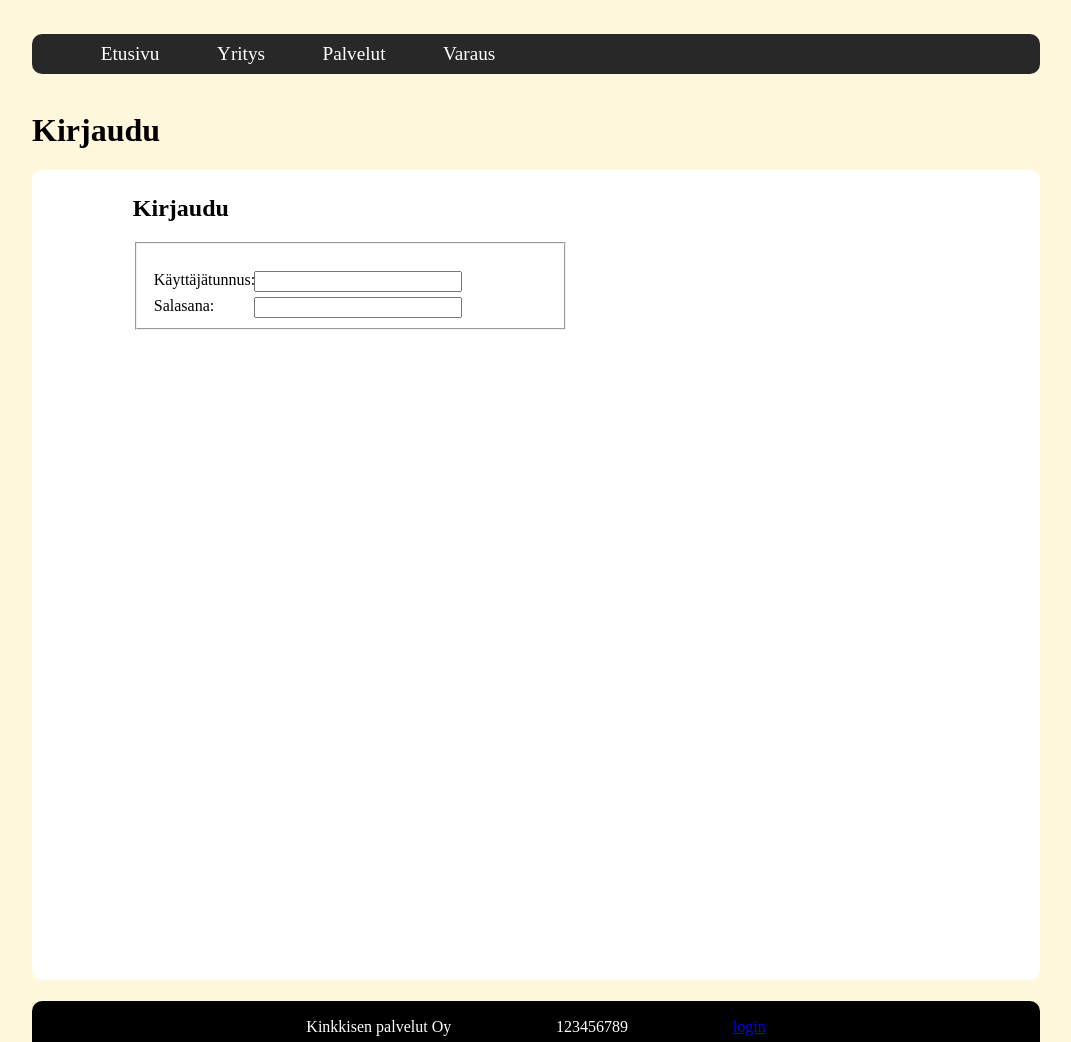
After one commit to cobrelli/tsoha2013, a PHP site: page /login.php in a window 1280 px wide. The commit adds this page. Shown: the whole page, without its empty margins (104-1175 px from the left). Run offline with PHP 8.4, Linux system fonts and the light colour scheme.

Commit message:
kirjautumis sivu

```diff
--- /dev/null
+++ b/PalveluBisnes/login.php
@@ -0,0 +1,27 @@
+
+<?php
+include 'sivunYlaOsa.php';
+?>
+
+<h1>Kirjaudu</h1>
+</header>
+
+<article id ="main">
+    <h2>
+        Kirjaudu
+    </h2>
+
+    <form>
+        <fieldset>
+            <p><label class="kyltti" for="kayttajatunnus">Käyttäjätunnus: </label>
+            <input class="kentta" type="text" name="Käyttäjätunnus"></p>
+
+            <p><label class="kyltti" for="salasana">Salasana: </label>
+            <input class="kentta" type="password" name="Salasana"></p>
+        </fieldset>
+    </form>
+</article>
+
+<?php
+include 'sivunAlaOsa.php';
+?>
--- a/PalveluBisnes/sivunAlaOsa.php
+++ b/PalveluBisnes/sivunAlaOsa.php
@@ -1,5 +1,9 @@
 <footer id="footer" class="footerStyle">
-    <p>bla</p>
+    <p>
+    <div class="footerText">Kinkkisen palvelut Oy</div>
+    <div class="footerText">123456789</div>
+    <div class="footerText"><a href="login.php">login</a></div>
+    </p>
 </footer>
 
 </body>
--- a/PalveluBisnes/style.css
+++ b/PalveluBisnes/style.css
@@ -14,15 +14,21 @@ body {
     height:100%;
 }
 
+/* footerin laatikoiden sisäinen asettelu */
+.footerText{
+    margin-left: 5%;
+    margin-right: 5%;
+    display: inline-block;
+}
+
+/* footerin yleinen asettelu ja määrittely */
 .footerStyle {
-    /*clear:both;*/
     position:relative;
     bottom:0px;
     height: 40px;
     width: 100%;
     background-color:black;
     color: white;
-    /*padding:5px;*/
     padding-top: 1px;
     text-align: center;
 
@@ -35,6 +41,7 @@ body {
     -webkit-border-top-right-radius: 10px;
 }
 
+/* linkkien asettelu */
 #linkit ul {
     /* fontin koon ym määrittelyä.. */
     font-size: 1.2em;
@@ -90,3 +97,23 @@ body {
     -moz-border-radius: 10px;
     -webkit-border-radius: 10px;
 }
+
+fieldset {
+    width:50%
+}
+
+label.kyltti {
+    float:left;
+    text-align: left;
+    width:100px;
+}
+
+input.kentta {
+    float:left;
+    width: 200px;
+}
+
+fieldset p {
+    clear:both;
+    padding:5px;
+}
```
